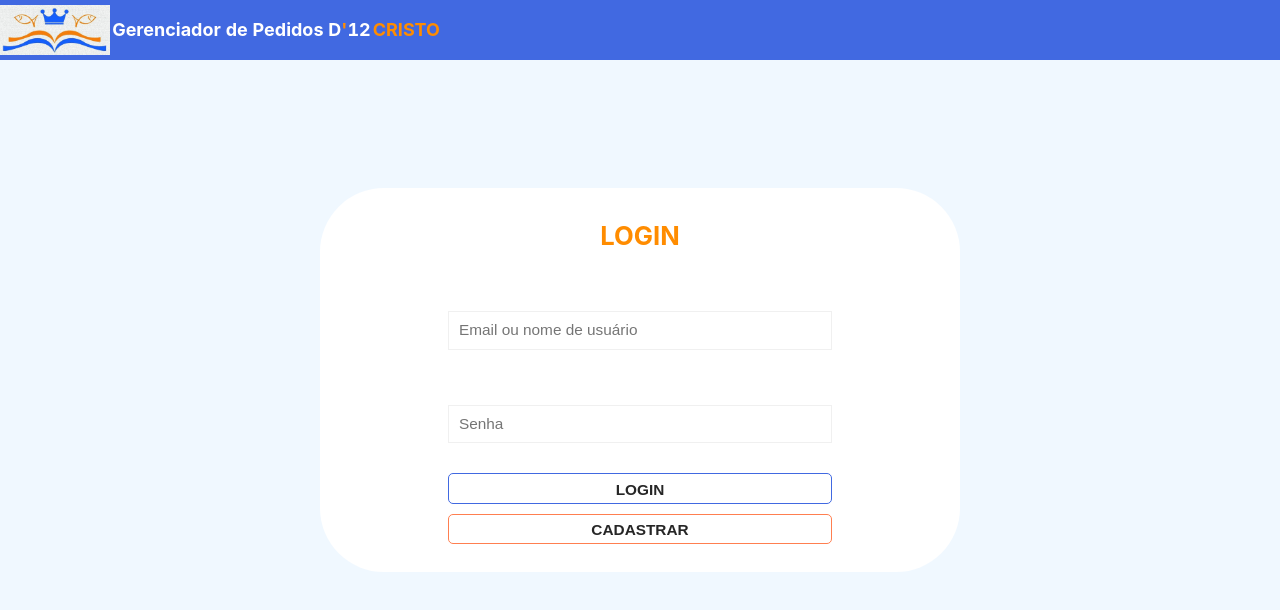
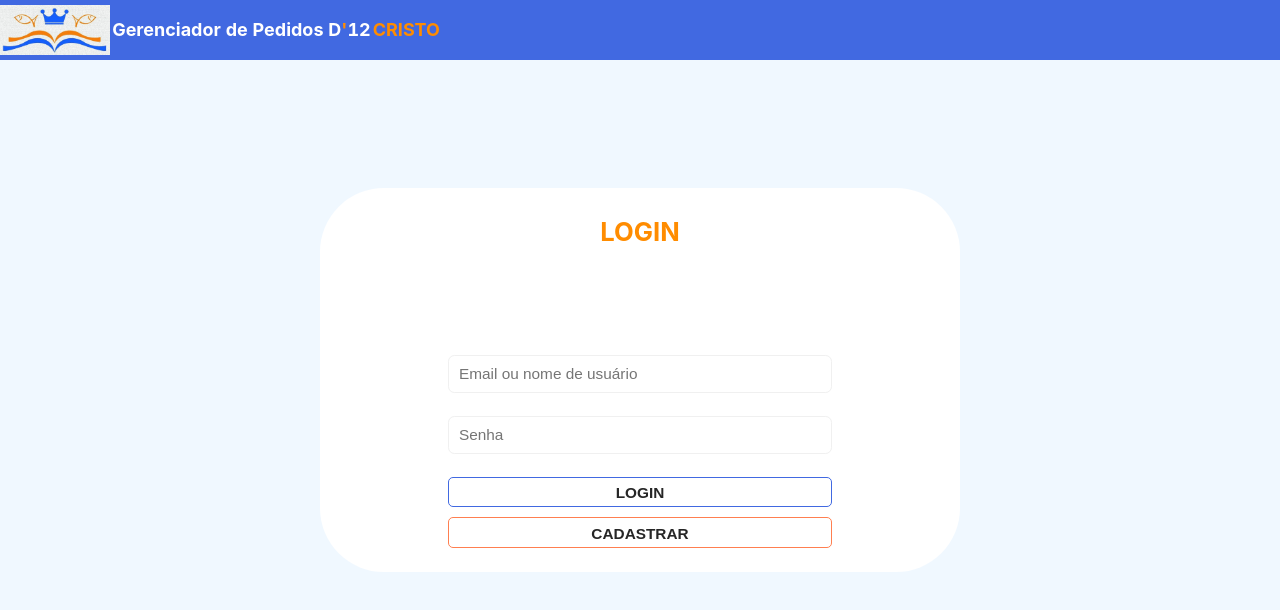
Before and after one commit to anarcoqzn/pedidosmng_frontend, a React (Create React App) app: page /login in a window 1280 px wide. Shown: the top 610 px of the page. Built offline with nearby package versions, Linux system fonts and the light colour scheme.

Commit message:
conexao com login da api

```diff
--- a/src/App.js
+++ b/src/App.js
@@ -12,7 +12,7 @@ import Cart from './components/Cart';
 import Login from './components/Login';
 import Register from './components/Register';
 
-function App() {
+function App(props) {
   const [update, setUpdate] = useState(false);
 
   useEffect(() => {
--- a/src/components/Login/index.js
+++ b/src/components/Login/index.js
@@ -1,23 +1,62 @@
-import React, { useState } from 'react'
+import React, { useEffect, useState } from 'react'
 import { Container, Input } from './styles';
 import { Button } from '../Button/styles';
+import { useDispatch, useSelector } from 'react-redux';
+import { submitLogin } from '../../services/actions/userActions';
+import {Loading} from '../Loading';
 
 export default function Login(props) {
   const [login, setLogin] = useState("");
   const [password, setPassword] = useState("");
 
+  const [loginError, setLoginError] = useState(false);
+  const [passwordError, setPasswordError] = useState(false);
+  const userLogin = useSelector(state => state.userLogin);
+  const {loading, userInfo, error} = userLogin;
+  const dispatch = useDispatch();
+
+  function handleLogin(input){
+    setLoginError(false);
+    setLogin(input.target.value);
+  }
+
+  function handlePassword(input){
+    setPasswordError(false);
+    setPassword(input.target.value);
+  }
+
+  function handleLoginButton(){
+    if(login.trim().length === 0) setLoginError(true);
+    else if(password.trim().length === 0) setPasswordError(true);
+    else dispatch(submitLogin(login,password));
+  }
+
+  useEffect(() => {
+    if( userInfo ) props.history.push('/');
+  },[userInfo, props.history]);
+
+  useEffect(()=>{
+    if ( error ){
+      if( error.data === "Usuário não encontrado." ) setLoginError(true);
+      else setLoginError(false);
+
+      if( error.data === "Senha inválida.") setPasswordError(true);
+      else setPasswordError(false);
+    }
+  },[loginError, passwordError, error])
+
   return (
     <Container>
       <span>LOGIN</span>
+      <span id="error">{error ? error.data: null}</span>
+      <Input id="email" name="email" type="email" placeholder="Email ou nome de usuário" wrong={loginError}
+        value={login} onChange={handleLogin}/>
 
-      <Input id="email" type="email" placeholder="Email ou nome de usuário"
-        value={login} onChange={(e) => setLogin(e.target.value)}/>
-
-      <Input id="senha" type="password" placeholder="Senha"
-        value={password} onChange={(e) => setPassword(e.target.value)}/>
+      <Input id="password" name="password" type="password" placeholder="Senha" wrong={passwordError}
+        value={password} onChange={handlePassword}/>
 
       <div className="buttons">
-      <Button color='royalblue'>LOGIN</Button>
+      {loading ? <Button><Loading/></Button>:<Button color='royalblue' onClick={handleLoginButton}>LOGIN</Button>}
       <Button color='coral' onClick={()=>props.history.push("/cadastro")}>CADASTRAR</Button>
       </div>
     </Container>
--- a/src/components/Login/styles.js
+++ b/src/components/Login/styles.js
@@ -12,6 +12,7 @@ export const Container = styled.div`
   display: grid;
   align-items: center;
   border-radius: 5vw;
+  grid-template-rows: auto auto auto auto auto;
   span {
     margin-left: auto;
     margin-right: auto;
@@ -26,15 +27,28 @@ export const Container = styled.div`
     grid-row-gap: 10px;
     margin-top: -2vw;
   }
+  #error{
+    font-size: 1.2vw;
+    height: .5vw;
+    color: tomato;
+  }
+  #email{
+    grid-row: 3;
+  }
+  #password{
+    grid-row: 4;
+    margin-top: -2vw;
+  }
 `;
 
 export const Input = styled.input`
   width: 30vw;
   height: 3vw;
-  transition: box-shadow .3s,border-color .3s;
+  transition: box-shadow .3s,border .3s;
   border: 1px solid #f0f0f0;
   font-size: 1.2vw;
   padding: 10px;
+  border-radius: .5vw;
 
   :hover {
     box-shadow:0 1px 20px -2px rgb(0 0 0 / 16%), 0 3px 6px 0 rgb(0 0 0 / 12%), 0 5px 20px 4px rgb(0 0 0 / 9%);
@@ -45,4 +59,5 @@ export const Input = styled.input`
     box-shadow:0 1px 20px -2px rgb(0 0 0 / 16%), 0 3px 6px 0 rgb(0 0 0 / 12%), 0 5px 20px 4px rgb(0 0 0 / 9%);
     border: 1px solid royalblue;
   }
+  ${props => props.wrong ? "border: 1px dashed coral;":null}
 `
--- a/src/components/Register/index.js
+++ b/src/components/Register/index.js
@@ -20,16 +20,14 @@ export default function Register(props) {
   const filesize = require('filesize');
 
   function onUpload(files) {
-    const uploadedFiles = files.map(file => {
-      return {
-        file,
+    const uploadedFile = {
+        file:files[0],
         _id: uniqueId(),
-        name:file.name,
-        readableSize: filesize(file.size),
-        url: URL.createObjectURL(file)
-      }
-    });
-    setImage(uploadedFiles[0]);
+        name:files[0].name,
+        readableSize: filesize(files[0].size),
+        url: URL.createObjectURL(files[0])
+      };
+    setImage(uploadedFile);
   }
 
   useEffect(()=>{
```
